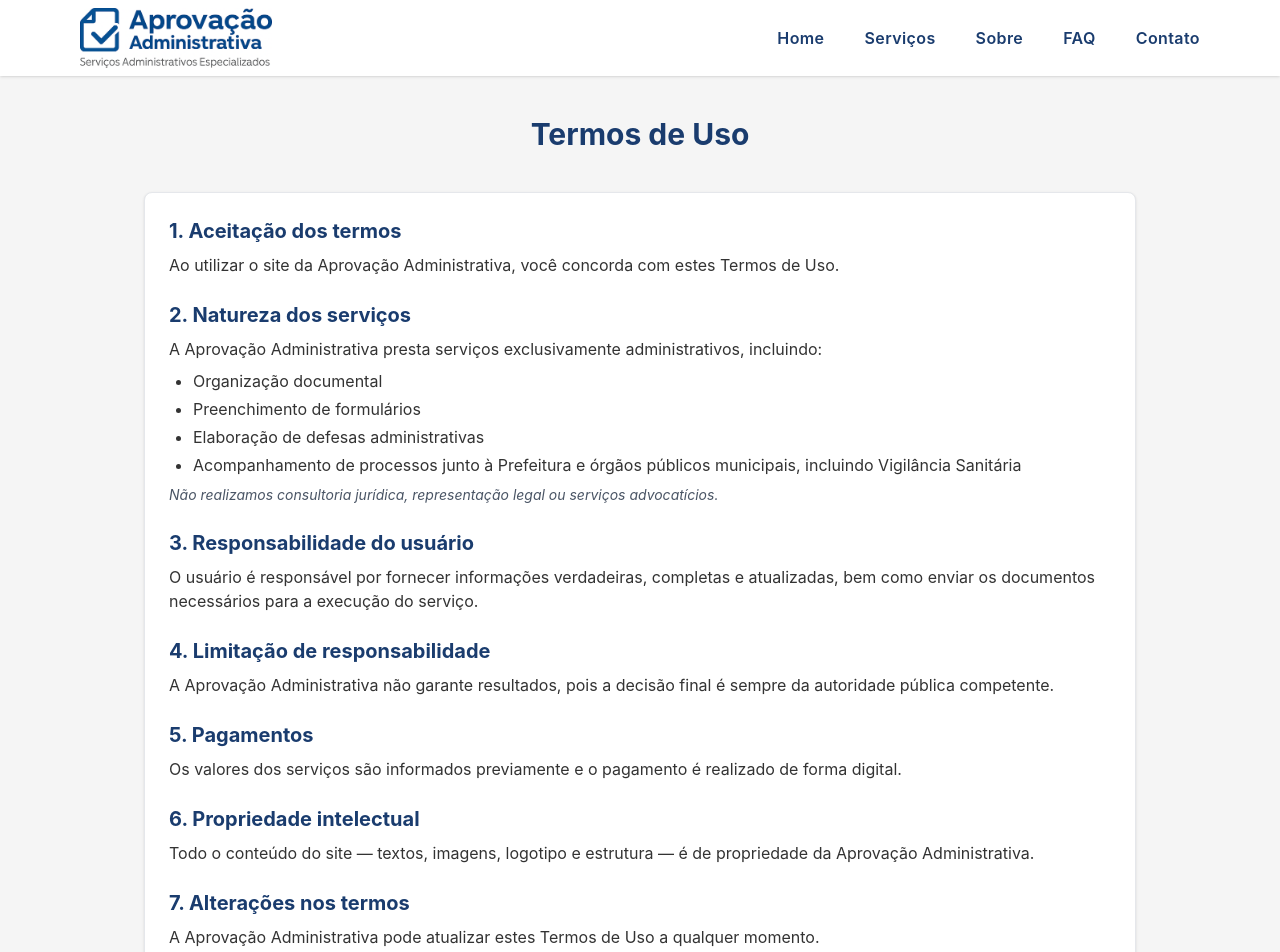
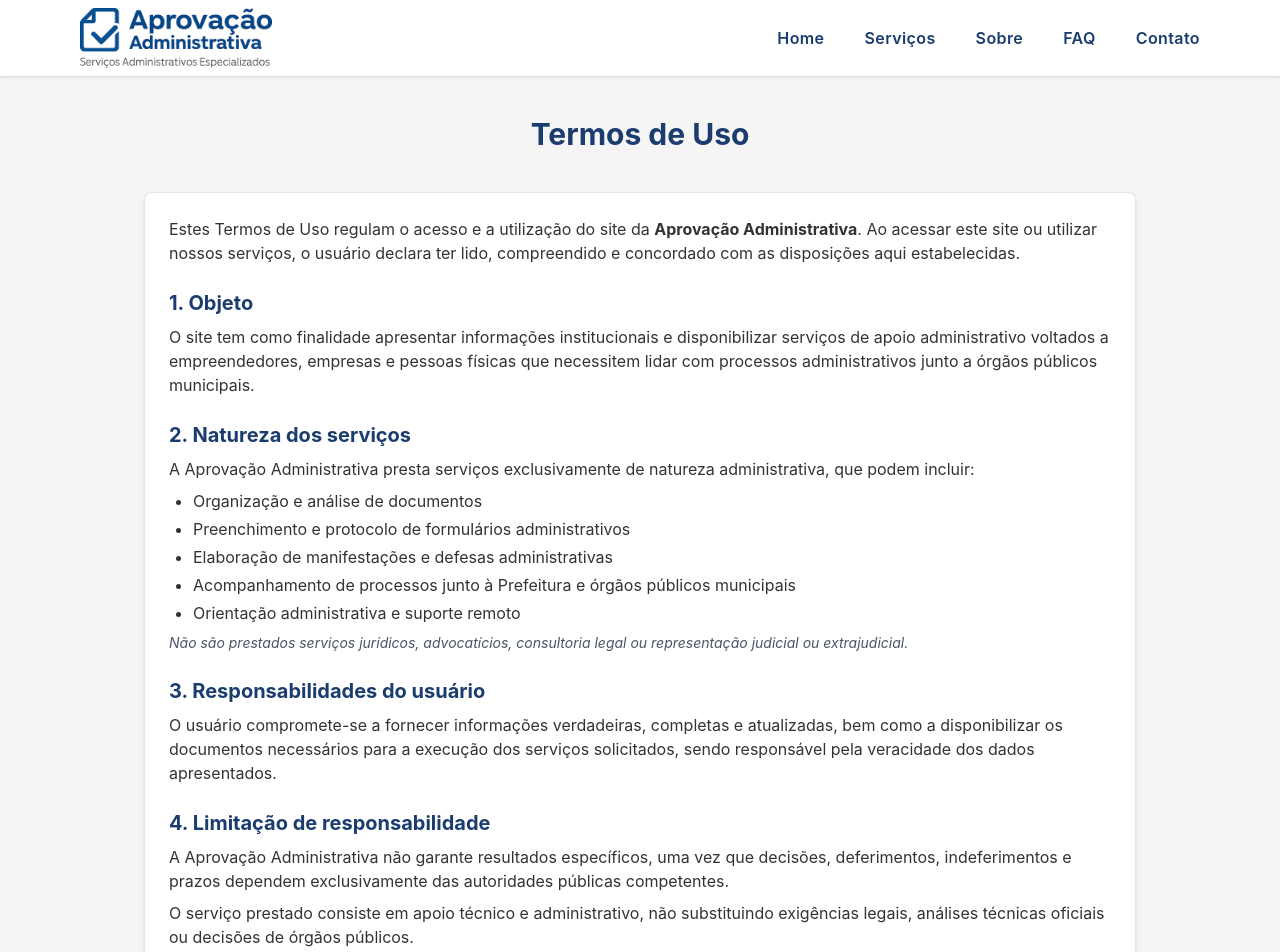
Before and after one commit to LANDOSOUZA/aprovacao, a Vue app: page /termos in a window 1280 px wide. Shown: the top 952 px of the page. Built offline with nearby package versions, Linux system fonts and the light colour scheme.

Commit message:
Atualiza páginas institucionais: Sobre, Política de Privacidade e Termos de Uso

```diff
--- a/src/views/PoliticaView.vue
+++ b/src/views/PoliticaView.vue
@@ -7,51 +7,87 @@
 
     <Card>
       <p>
-        A Aprovação Administrativa se compromete a proteger a privacidade e a segurança dos dados fornecidos por seus usuários. Esta Política de Privacidade explica como coletamos, utilizamos e armazenamos suas informações.
+        A Aprovação Administrativa respeita a privacidade e a proteção dos dados
+        pessoais de seus usuários e clientes. Esta Política de Privacidade
+        descreve de forma transparente como as informações são coletadas,
+        utilizadas, armazenadas e protegidas, em conformidade com a legislação
+        brasileira de proteção de dados.
       </p>
 
-      <h2 class="text-xl font-bold mt-6 mb-2">1. Coleta de informações</h2>
+      <h2 class="text-xl font-bold mt-6 mb-2">1. Coleta de dados</h2>
       <p>
-        Coletamos apenas os dados necessários para a prestação dos serviços administrativos, tais como:
+        Coletamos apenas os dados estritamente necessários para a prestação de
+        serviços de apoio administrativo, podendo incluir:
       </p>
       <ul class="list-disc pl-6 mt-2 space-y-1">
-        <li>Nome</li>
-        <li>E-mail</li>
-        <li>Telefone</li>
-        <li>Documentos enviados voluntariamente</li>
-        <li>Informações relacionadas ao processo administrativo solicitado</li>
+        <li>Nome e identificação do responsável</li>
+        <li>E-mail e telefone para contato</li>
+        <li>Informações fornecidas voluntariamente pelo usuário</li>
+        <li>Documentos relacionados ao processo administrativo solicitado</li>
+        <li>Dados necessários para acompanhamento junto a órgãos públicos</li>
       </ul>
 
-      <h2 class="text-xl font-bold mt-6 mb-2">2. Uso das informações</h2>
-      <p>Os dados coletados são utilizados exclusivamente para:</p>
+      <h2 class="text-xl font-bold mt-6 mb-2">2. Finalidade do uso dos dados</h2>
+      <p>
+        Os dados coletados são utilizados exclusivamente para:
+      </p>
       <ul class="list-disc pl-6 mt-2 space-y-1">
-        <li>Prestação dos serviços contratados</li>
+        <li>Execução dos serviços administrativos solicitados</li>
         <li>Comunicação com o cliente</li>
-        <li>Organização documental</li>
+        <li>Organização e análise documental</li>
         <li>Acompanhamento de processos administrativos</li>
+        <li>Cumprimento de obrigações legais e administrativas</li>
       </ul>
 
       <h2 class="text-xl font-bold mt-6 mb-2">3. Compartilhamento de dados</h2>
       <p>
-        Os dados só são compartilhados quando necessário para o andamento do processo administrativo junto à junto à Prefeitura e órgãos públicos competentes.
+        Os dados pessoais e documentos poderão ser compartilhados somente quando
+        necessário para o andamento do processo administrativo, junto à
+        Prefeitura, órgãos públicos municipais ou entidades competentes.
+      </p>
+      <p class="mt-2">
+        A Aprovação Administrativa não comercializa, aluga ou compartilha dados
+        pessoais com terceiros para fins comerciais.
       </p>
 
       <h2 class="text-xl font-bold mt-6 mb-2">4. Armazenamento e segurança</h2>
       <p>
-        Os documentos e dados são armazenados de forma segura e acessados apenas por pessoal autorizado.
+        Os dados e documentos são armazenados em ambientes controlados e seguros,
+        com acesso restrito a pessoas autorizadas. Adotamos medidas técnicas e
+        organizacionais adequadas para proteger as informações contra acessos
+        não autorizados, perdas ou usos indevidos.
       </p>
 
-      <h2 class="text-xl font-bold mt-6 mb-2">5. Direitos do usuário</h2>
-      <p>Você pode solicitar a qualquer momento:</p>
+      <h2 class="text-xl font-bold mt-6 mb-2">5. Direitos do titular dos dados</h2>
+      <p>
+        O titular dos dados pode, a qualquer momento, solicitar:
+      </p>
       <ul class="list-disc pl-6 mt-2 space-y-1">
-        <li>Acesso aos seus dados</li>
-        <li>Correção de informações</li>
-        <li>Exclusão de documentos após o término do serviço</li>
+        <li>Confirmação da existência de tratamento de dados</li>
+        <li>Acesso às informações armazenadas</li>
+        <li>Correção de dados incompletos ou desatualizados</li>
+        <li>Exclusão de documentos e dados, quando aplicável e após o término do serviço</li>
       </ul>
 
-      <h2 class="text-xl font-bold mt-6 mb-2">6. Contato</h2>
+      <h2 class="text-xl font-bold mt-6 mb-2">6. Retenção dos dados</h2>
       <p>
-        Para dúvidas sobre esta Política de Privacidade, entre em contato:<br />
+        Os dados pessoais são mantidos apenas pelo período necessário ao
+        cumprimento das finalidades para as quais foram coletados, respeitando
+        prazos legais e administrativos aplicáveis.
+      </p>
+
+      <h2 class="text-xl font-bold mt-6 mb-2">7. Alterações desta política</h2>
+      <p>
+        Esta Política de Privacidade pode ser atualizada a qualquer momento para
+        refletir melhorias ou alterações legais. Recomenda-se a consulta
+        periódica desta página.
+      </p>
+
+      <h2 class="text-xl font-bold mt-6 mb-2">8. Contato</h2>
+      <p>
+        Em caso de dúvidas, solicitações ou esclarecimentos relacionados a esta
+        Política de Privacidade, entre em contato pelo e-mail:
+        <br />
         <strong>contato@aprovacaoadm.com.br</strong>
       </p>
     </Card>
--- a/src/views/SobreView.vue
+++ b/src/views/SobreView.vue
@@ -10,11 +10,15 @@
     <Card>
       <h2 class="text-xl font-bold mb-4">Quem somos</h2>
       <p>
-        A Aprovação Administrativa nasceu com o propósito de facilitar a vida do pequeno
-        empreendedor que precisa lidar com processos administrativos junto à Prefeitura
-        e órgãos públicos municipais, incluindo Vigilância Sanitária.
-        Nosso foco é oferecer orientação clara, organização documental e suporte técnico
-        para que cada cliente consiga regularizar seu negócio com tranquilidade e segurança.
+        A Aprovação Administrativa é um serviço especializado em apoio
+        administrativo para empreendedores e empresas que precisam lidar com
+        processos junto à Prefeitura e demais órgãos públicos municipais,
+        incluindo a Vigilância Sanitária.
+      </p>
+      <p class="mt-2">
+        Nosso trabalho é voltado à orientação clara, organização documental e
+        suporte técnico, auxiliando o cliente a conduzir a regularização do seu
+        negócio com mais segurança, previsibilidade e tranquilidade.
       </p>
     </Card>
 
@@ -22,8 +26,10 @@
     <Card>
       <h2 class="text-xl font-bold mb-4">Nossa missão</h2>
       <p>
-        Ajudar empreendedores a superar a burocracia, oferecendo serviços administrativos
-        acessíveis, eficientes e totalmente on-line.
+        Simplificar a burocracia administrativa por meio de serviços de apoio
+        acessíveis, eficientes e realizados de forma totalmente on-line,
+        contribuindo para que o empreendedor foque no desenvolvimento do seu
+        negócio.
       </p>
     </Card>
 
@@ -31,33 +37,35 @@
     <Card>
       <h2 class="text-xl font-bold mb-4">Nossos valores</h2>
       <ul class="list-disc pl-6 space-y-2">
-        <li>Transparência em todas as etapas do processo</li>
+        <li>Transparência em todas as etapas do atendimento</li>
         <li>Responsabilidade no tratamento de documentos e prazos</li>
-        <li>Clareza na comunicação</li>
-        <li>Compromisso com a qualidade do atendimento</li>
-        <li>Ética em cada orientação prestada</li>
+        <li>Clareza e objetividade na comunicação</li>
+        <li>Compromisso com a qualidade do serviço prestado</li>
+        <li>Ética e respeito em cada orientação administrativa</li>
       </ul>
     </Card>
 
-    <!-- Como trabalhamos -->
+    <!-- Como atuamos -->
     <Card>
-      <h2 class="text-xl font-bold mb-4">Como trabalhamos</h2>
+      <h2 class="text-xl font-bold mb-4">Como atuamos</h2>
       <p>
-        Atuamos exclusivamente na esfera administrativa, oferecendo:
+        Nossa atuação é exclusivamente administrativa e compreende, entre
+        outras atividades:
       </p>
       <ul class="list-disc pl-6 space-y-2 mt-2">
-        <li>Análise documental</li>
-        <li>Preenchimento de formulários</li>
-        <li>Elaboração de defesas administrativas</li>
-        <li>Acompanhamento de processos</li>
-        <li>Suporte remoto</li>
+        <li>Análise e organização de documentação</li>
+        <li>Preenchimento e protocolo de formulários administrativos</li>
+        <li>Elaboração de manifestações e defesas administrativas</li>
+        <li>Acompanhamento de processos junto a órgãos municipais</li>
+        <li>Suporte remoto e orientação ao cliente</li>
       </ul>
       <p class="mt-4">
-        Todo o atendimento é realizado de forma 100% on-line, garantindo agilidade
-        e praticidade para o cliente.
+        Todo o atendimento é realizado de forma 100% on-line, proporcionando
+        agilidade, comodidade e acompanhamento contínuo.
       </p>
       <p class="text-xs text-gray-600 italic mt-2">
-        Atuação exclusivamente administrativa, sem prestação de serviços jurídicos.
+        Atuação exclusivamente administrativa, sem prestação de serviços
+        jurídicos ou advocatícios.
       </p>
     </Card>
 
@@ -65,10 +73,10 @@
     <Card>
       <h2 class="text-xl font-bold mb-4">Por que existimos</h2>
       <p>
-        Sabemos que muitos empreendedores se sentem perdidos diante de exigências, prazos
-        e documentos. Nosso objetivo é simplificar esse caminho, oferecendo suporte técnico
-        e administrativo para que cada cliente possa focar no que realmente importa:
-        o próprio negócio.
+        A rotina administrativa pode ser complexa e gerar insegurança para quem
+        empreende. Existimos para tornar esse caminho mais simples, oferecendo
+        suporte técnico e administrativo que ajude o cliente a compreender
+        exigências, prazos e procedimentos, com mais organização e clareza.
       </p>
     </Card>
 
--- a/src/views/TermosView.vue
+++ b/src/views/TermosView.vue
@@ -6,57 +6,94 @@
     </h1>
 
     <Card>
+      <p>
+        Estes Termos de Uso regulam o acesso e a utilização do site da
+        <strong>Aprovação Administrativa</strong>. Ao acessar este site ou
+        utilizar nossos serviços, o usuário declara ter lido, compreendido e
+        concordado com as disposições aqui estabelecidas.
+      </p>
 
-      <h2 class="text-xl font-bold mb-2">1. Aceitação dos termos</h2>
+      <h2 class="text-xl font-bold mt-6 mb-2">1. Objeto</h2>
       <p>
-        Ao utilizar o site da Aprovação Administrativa, você concorda com estes Termos de Uso.
+        O site tem como finalidade apresentar informações institucionais e
+        disponibilizar serviços de apoio administrativo voltados a
+        empreendedores, empresas e pessoas físicas que necessitem lidar com
+        processos administrativos junto a órgãos públicos municipais.
       </p>
 
       <h2 class="text-xl font-bold mt-6 mb-2">2. Natureza dos serviços</h2>
       <p>
-        A Aprovação Administrativa presta serviços exclusivamente administrativos, incluindo:
+        A Aprovação Administrativa presta serviços exclusivamente de natureza
+        administrativa, que podem incluir:
       </p>
       <ul class="list-disc pl-6 mt-2 space-y-1">
-        <li>Organização documental</li>
-        <li>Preenchimento de formulários</li>
-        <li>Elaboração de defesas administrativas</li>
-        <li>Acompanhamento de processos junto à Prefeitura e órgãos públicos municipais, incluindo Vigilância Sanitária</li>
+        <li>Organização e análise de documentos</li>
+        <li>Preenchimento e protocolo de formulários administrativos</li>
+        <li>Elaboração de manifestações e defesas administrativas</li>
+        <li>Acompanhamento de processos junto à Prefeitura e órgãos públicos municipais</li>
+        <li>Orientação administrativa e suporte remoto</li>
       </ul>
       <p class="text-sm text-gray-600 italic mt-2">
-        Não realizamos consultoria jurídica, representação legal ou serviços advocatícios.
+        Não são prestados serviços jurídicos, advocatícios, consultoria legal ou
+        representação judicial ou extrajudicial.
       </p>
 
-      <h2 class="text-xl font-bold mt-6 mb-2">3. Responsabilidade do usuário</h2>
+      <h2 class="text-xl font-bold mt-6 mb-2">3. Responsabilidades do usuário</h2>
       <p>
-        O usuário é responsável por fornecer informações verdadeiras, completas e atualizadas, bem como enviar os documentos necessários para a execução do serviço.
+        O usuário compromete-se a fornecer informações verdadeiras, completas e
+        atualizadas, bem como a disponibilizar os documentos necessários para a
+        execução dos serviços solicitados, sendo responsável pela veracidade dos
+        dados apresentados.
       </p>
 
       <h2 class="text-xl font-bold mt-6 mb-2">4. Limitação de responsabilidade</h2>
       <p>
-        A Aprovação Administrativa não garante resultados, pois a decisão final é sempre da autoridade pública competente.
+        A Aprovação Administrativa não garante resultados específicos, uma vez
+        que decisões, deferimentos, indeferimentos e prazos dependem
+        exclusivamente das autoridades públicas competentes.
+      </p>
+      <p class="mt-2">
+        O serviço prestado consiste em apoio técnico e administrativo, não
+        substituindo exigências legais, análises técnicas oficiais ou decisões
+        de órgãos públicos.
       </p>
 
-      <h2 class="text-xl font-bold mt-6 mb-2">5. Pagamentos</h2>
+      <h2 class="text-xl font-bold mt-6 mb-2">5. Condições comerciais</h2>
       <p>
-        Os valores dos serviços são informados previamente e o pagamento é realizado de forma digital.
+        Os valores, prazos e condições dos serviços são informados previamente
+        ao usuário. O pagamento, quando aplicável, é realizado por meios
+        digitais acordados entre as partes.
       </p>
 
       <h2 class="text-xl font-bold mt-6 mb-2">6. Propriedade intelectual</h2>
       <p>
-        Todo o conteúdo do site — textos, imagens, logotipo e estrutura — é de propriedade da Aprovação Administrativa.
+        Todo o conteúdo disponibilizado neste site, incluindo textos, imagens,
+        logotipos, identidade visual e estrutura, é de propriedade da Aprovação
+        Administrativa, sendo vedada a reprodução ou utilização sem autorização
+        prévia.
       </p>
 
-      <h2 class="text-xl font-bold mt-6 mb-2">7. Alterações nos termos</h2>
+      <h2 class="text-xl font-bold mt-6 mb-2">7. Proteção de dados</h2>
       <p>
-        A Aprovação Administrativa pode atualizar estes Termos de Uso a qualquer momento.
+        O tratamento de dados pessoais segue as diretrizes descritas na Política
+        de Privacidade, elaborada em conformidade com a legislação brasileira de
+        proteção de dados.
       </p>
 
-      <h2 class="text-xl font-bold mt-6 mb-2">8. Contato</h2>
+      <h2 class="text-xl font-bold mt-6 mb-2">8. Alterações dos termos</h2>
       <p>
-        Para dúvidas sobre estes Termos de Uso, entre em contato:<br />
+        Estes Termos de Uso podem ser atualizados a qualquer momento, visando
+        melhorias, adequações legais ou ajustes operacionais. Recomenda-se a
+        consulta periódica desta página.
+      </p>
+
+      <h2 class="text-xl font-bold mt-6 mb-2">9. Contato</h2>
+      <p>
+        Para dúvidas ou esclarecimentos sobre estes Termos de Uso, entre em
+        contato pelo e-mail:
+        <br />
         <strong>contato@aprovacaoadm.com.br</strong>
       </p>
-
     </Card>
 
   </div>
```
